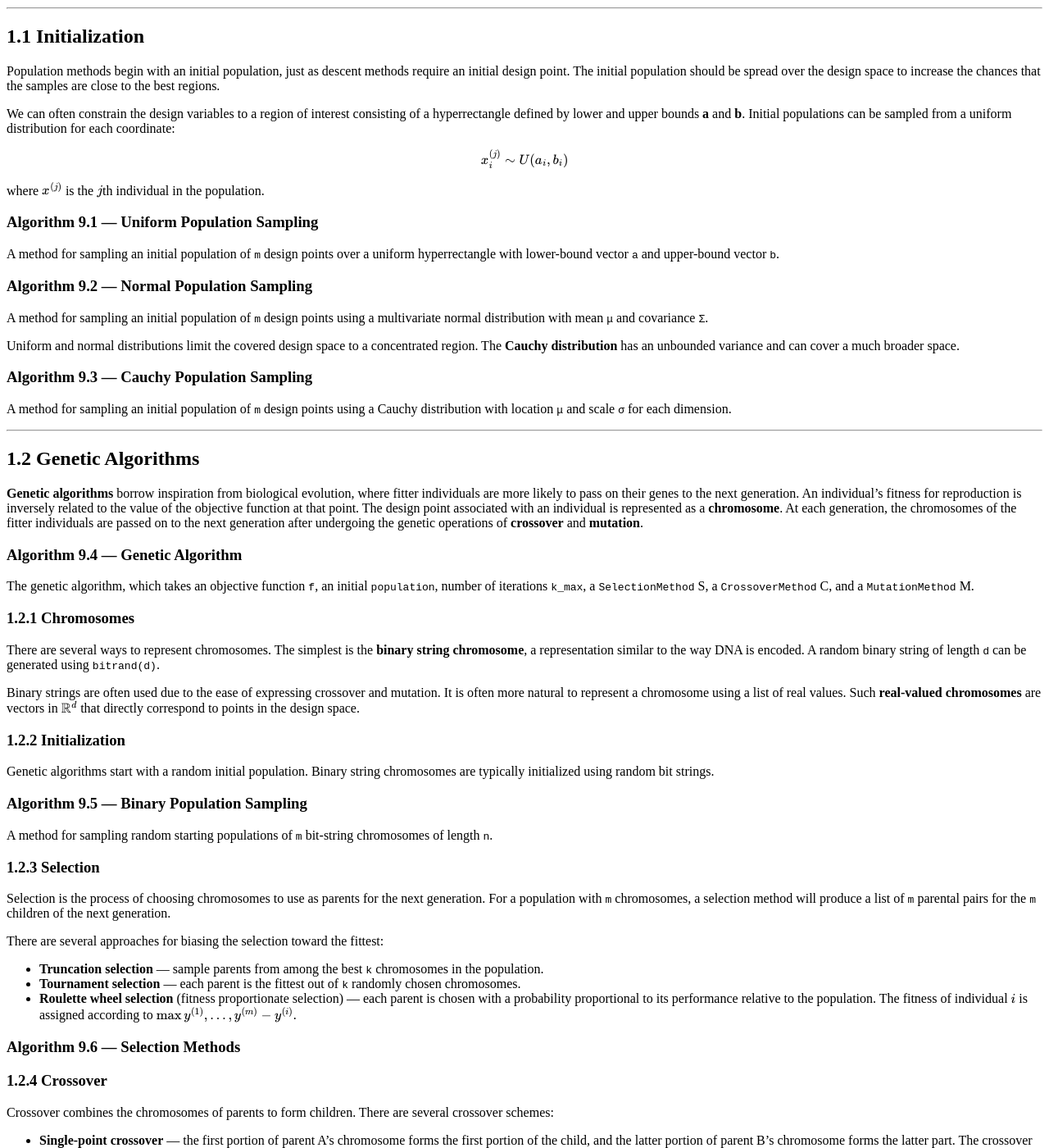
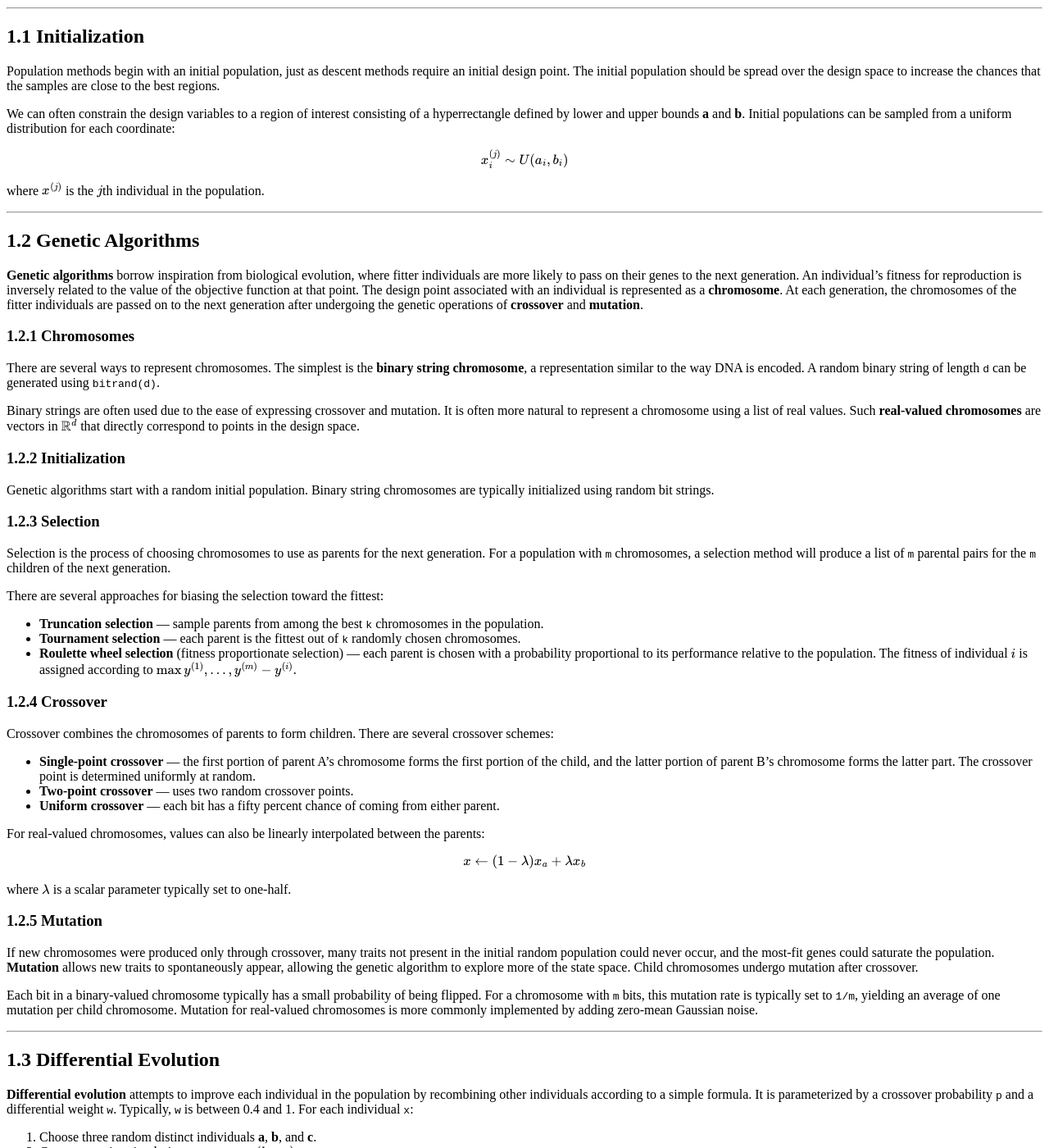
Before and after one commit to EdoPedrocchi/Algorithm-for-Optimization, a Jekyll site: the page built from index.md, in a window 1280 px wide and 1400 px high, scrolled down 211 px. Shown: the whole window at 82% size. Built offline with Jekyll 4.4.1, drawn with Linux system fonts in a browser that asks for light colours; some of the changed text lies outside the part shown.

Commit message:
Update index.md

````diff
--- a/index.md
+++ b/index.md
@@ -23,19 +23,6 @@ $$x_i^{(j)} \sim U(a_i, b_i)$$
 
 where $x^{(j)}$ is the $j$th individual in the population.
 
-### Algorithm 9.1 — Uniform Population Sampling
-
-A method for sampling an initial population of `m` design points over a uniform hyperrectangle with lower-bound vector `a` and upper-bound vector `b`.
-
-### Algorithm 9.2 — Normal Population Sampling
-
-A method for sampling an initial population of `m` design points using a multivariate normal distribution with mean `μ` and covariance `Σ`.
-
-Uniform and normal distributions limit the covered design space to a concentrated region. The **Cauchy distribution** has an unbounded variance and can cover a much broader space.
-
-### Algorithm 9.3 — Cauchy Population Sampling
-
-A method for sampling an initial population of `m` design points using a Cauchy distribution with location `μ` and scale `σ` for each dimension.
 
 ---
 
@@ -43,9 +30,6 @@ A method for sampling an initial population of `m` design points using a Cauchy
 
 **Genetic algorithms** borrow inspiration from biological evolution, where fitter individuals are more likely to pass on their genes to the next generation. An individual's fitness for reproduction is inversely related to the value of the objective function at that point. The design point associated with an individual is represented as a **chromosome**. At each generation, the chromosomes of the fitter individuals are passed on to the next generation after undergoing the genetic operations of **crossover** and **mutation**.
 
-### Algorithm 9.4 — Genetic Algorithm
-
-The genetic algorithm, which takes an objective function `f`, an initial `population`, number of iterations `k_max`, a `SelectionMethod` S, a `CrossoverMethod` C, and a `MutationMethod` M.
 
 ### 1.2.1 Chromosomes
 
@@ -57,9 +41,6 @@ Binary strings are often used due to the ease of expressing crossover and mutati
 
 Genetic algorithms start with a random initial population. Binary string chromosomes are typically initialized using random bit strings.
 
-### Algorithm 9.5 — Binary Population Sampling
-
-A method for sampling random starting populations of `m` bit-string chromosomes of length `n`.
 
 ### 1.2.3 Selection
 
@@ -71,7 +52,6 @@ There are several approaches for biasing the selection toward the fittest:
 - **Tournament selection** — each parent is the fittest out of `k` randomly chosen chromosomes.
 - **Roulette wheel selection** (fitness proportionate selection) — each parent is chosen with a probability proportional to its performance relative to the population. The fitness of individual $i$ is assigned according to $\max\{y^{(1)}, \ldots, y^{(m)}\} - y^{(i)}$.
 
-### Algorithm 9.6 — Selection Methods
 
 ### 1.2.4 Crossover
 
@@ -87,11 +67,6 @@ $$x \leftarrow (1 - \lambda)x_a + \lambda x_b$$
 
 where $\lambda$ is a scalar parameter typically set to one-half.
 
-### Algorithm 9.7 — Crossover Methods
-
-### Algorithm 9.8 — Interpolation Crossover
-
-A crossover method for real-valued chromosomes which performs linear interpolation between the parents.
 
 ### 1.2.5 Mutation
 
@@ -99,17 +74,6 @@ If new chromosomes were produced only through crossover, many traits not present
 
 Each bit in a binary-valued chromosome typically has a small probability of being flipped. For a chromosome with `m` bits, this mutation rate is typically set to `1/m`, yielding an average of one mutation per child chromosome. Mutation for real-valued chromosomes is more commonly implemented by adding zero-mean Gaussian noise.
 
-### Algorithm 9.9 — Mutation Methods
-
-The bitwise mutation method for binary string chromosomes and the Gaussian mutation method for real-valued chromosomes. Here, `λ` is the mutation rate, and `σ` is the standard deviation.
-
-### Example 9.1 — Genetic Algorithm Demo
-
-Demonstration of using a genetic algorithm for optimizing a simple function.
-
-```
-x = [-0.00994906141228906, -0.05198433759424115]
-```
 
 ---
 
@@ -126,19 +90,12 @@ $$x'_i = \begin{cases} z_i & \text{if } i = j \text{ or with probability } p \\
 
 5. Insert the better design between $x$ and $x'$ into the next generation.
 
-### Algorithm 9.10 — Differential Evolution
-
-Differential evolution, which takes an objective function `f`, a `population`, a number of iterations `k_max`, a crossover probability `p`, and a differential weight `w`. The best individual is returned.
-
 ---
 
 ## 1.4 Particle Swarm Optimization
 
 **Particle swarm optimization** introduces momentum to accelerate convergence toward minima. Each individual, or *particle*, in the population keeps track of its current position, velocity, and the best position it has seen so far. Momentum allows an individual to accumulate speed in a favorable direction, independent of local perturbations.
 
-### Algorithm 9.11 — Particle Struct
-
-Each particle in particle swarm optimization has a position `x` and velocity `v` in design space and keeps track of the best design point found so far, `x_best`.
 
 At each iteration, each individual is accelerated toward both the best position it has seen and the best position found thus far by any individual. The update equations are:
 
@@ -149,10 +106,6 @@ $$v^{(i)} \leftarrow wv^{(i)} + c_1 r_1 \left(x^{(i)}_\text{best} - x^{(i)}\righ
 where $x_\text{best}$ is the best location found so far over all particles; $w$, $c_1$, and $c_2$ are parameters; and $r_1$ and $r_2$ are random numbers drawn from $U(0, 1)$.
 
 > A common strategy is to allow the inertia $w$ to decay over time.
-
-### Algorithm 9.12 — Particle Swarm Optimization
-
-Particle swarm optimization, which takes an objective function `f`, a list of particles `population`, a number of iterations `k_max`, an inertia `w`, and momentum coefficients `c1` and `c2`.
 
 ---
 
@@ -172,10 +125,6 @@ The intensity $I$ decreases as the distance $r$ between the two fireflies increa
 
 - **Gaussian drop-off** (recommended — avoids singularity at $r = 0$): $I(r) = e^{-\gamma r^2}$
 
-### Algorithm 9.13 — Firefly Algorithm
-
-The firefly algorithm, which takes an objective function `f`, a population `flies` of design points, a number of iterations `k_max`, a source intensity `β`, a random walk step size `α`, and an intensity function `I`. The best design point is returned.
-
 ---
 
 ## 1.6 Cuckoo Search
@@ -192,10 +141,6 @@ The core rules are:
 
 Cuckoo search uses a **Cauchy distribution** for random flights, which has a heavier tail than uniform or Gaussian distributions and is more representative of animal movement patterns in the wild.
 
-### Algorithm 9.14 — Cuckoo Search
-
-Cuckoo search, which takes an objective function `f`, an initial set of nests `population`, a number of iterations `k_max`, percent of nests to abandon `p_a`, and flight distribution `C`.
-
 > Other nature-inspired algorithms include the artificial bee colony, the gray wolf optimizer, the bat algorithm, glowworm swarm optimization, intelligent water drops, and harmony search. There has been some criticism of the proliferation of methods that make analogies to nature without fundamentally contributing novel methods and understanding.
 
 ---
@@ -210,7 +155,7 @@ There are two general approaches:
 
 - **Baldwinian learning** — the same local search method is applied to each individual, but the results are used only to update the individual's **perceived** objective function value. Individuals are not replaced but are merely associated with optimized objective function values. Baldwinian learning can help prevent premature convergence.
 
-### Example 9.2 — Lamarckian vs. Baldwinian Learning
+### Example — Lamarckian vs. Baldwinian Learning
 
 Consider optimizing $f(x) = -e^{-x^2} - 2e^{-(x-3)^2}$ using a population of individuals initialized near $x = 0$.
 
````
